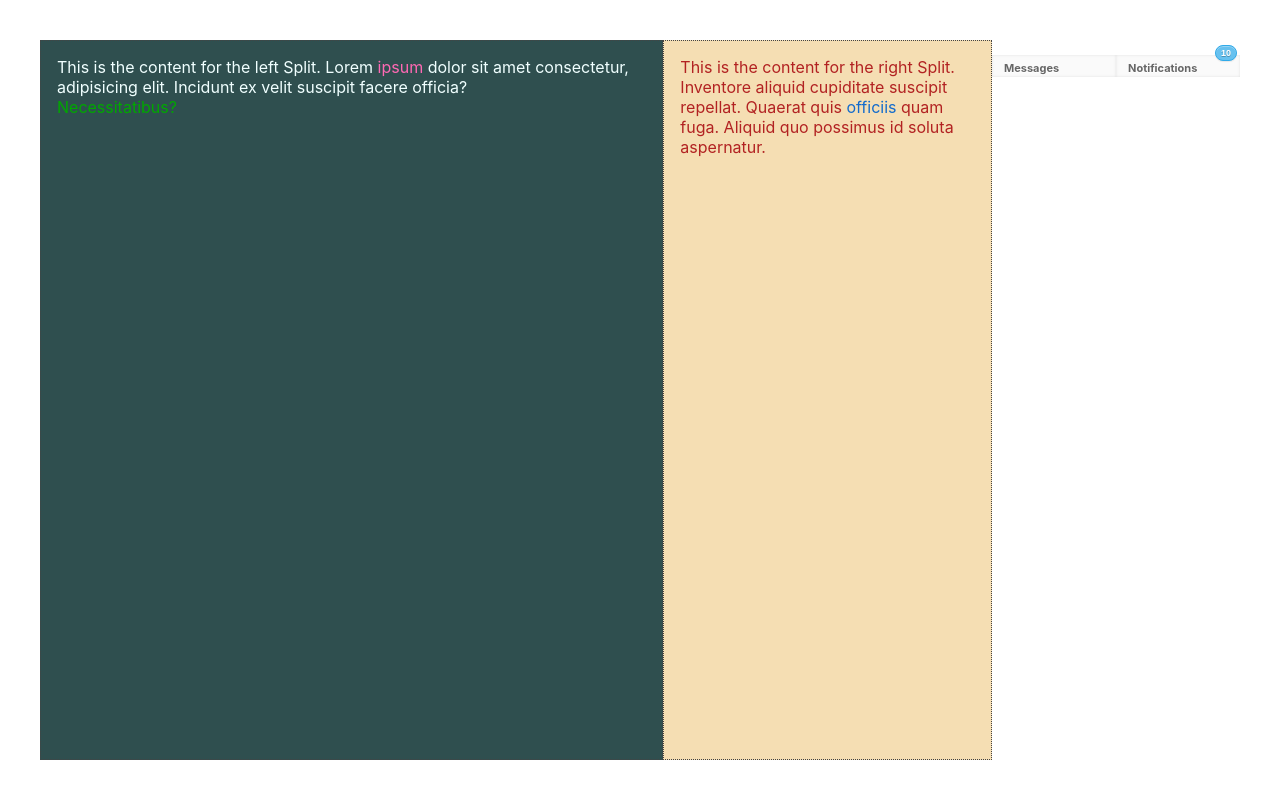
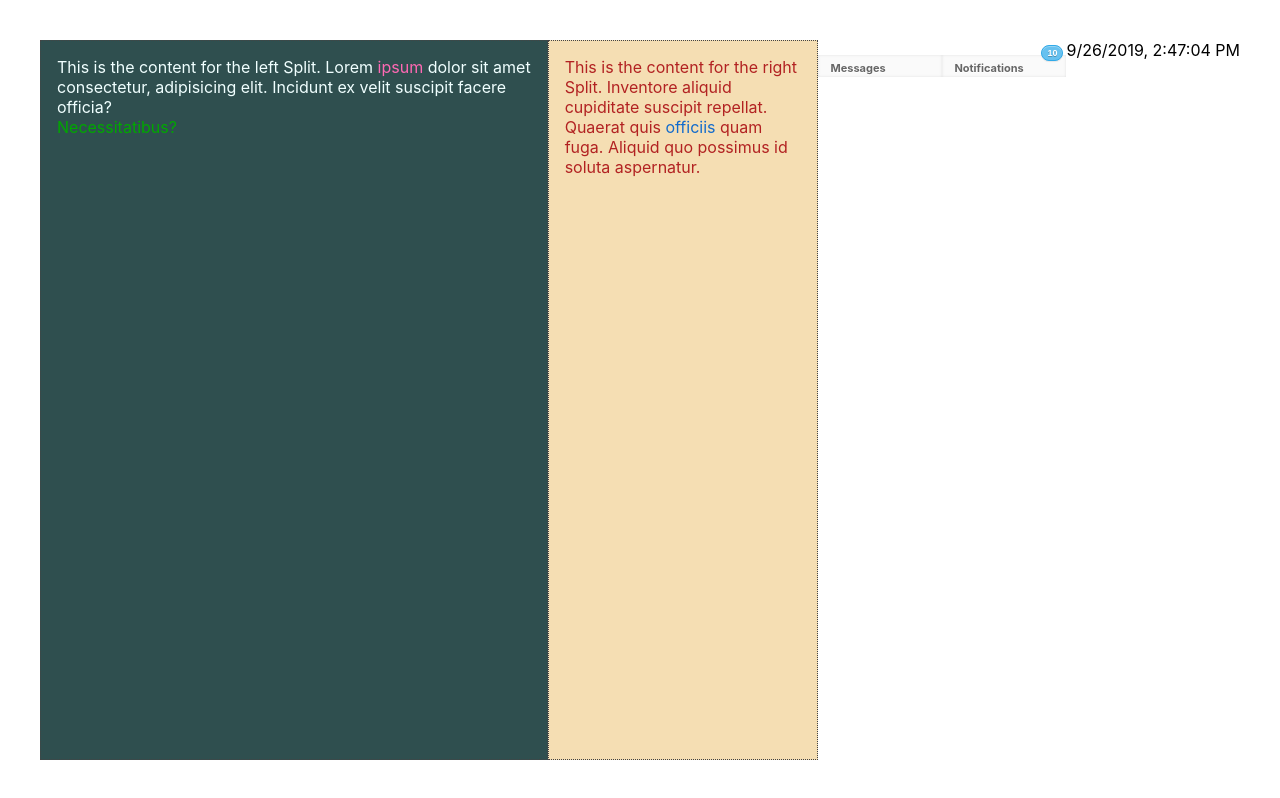
Before and after one commit to george-apazidis/react-playground, a React (Create React App) app: page / in a window 1280 px wide. Built offline with nearby package versions, Linux system fonts and the light colour scheme.

Commit message:
added TheDate component to practice manipulating state

```diff
--- a/src/App.js
+++ b/src/App.js
@@ -1,39 +1,45 @@
-import React from 'react';
-import Split from './composition/Split';
-import './App.css'
-import Tooltip from './composition/Tooltip';
-import Messages from './Messages';
-
+import React from "react";
+import Split from "./composition/Split";
+import "./App.css";
+import Tooltip from "./composition/Tooltip";
+import Messages from "./Messages";
+import TheDate from "./state/TheDate";
 
 // make 2 tooltips here and another inside the App directly
 const firstTooltip = (
-  <Tooltip color='hotpink' message='tooltip message'>
-   ipsum
+  <Tooltip color="hotpink" message="tooltip message">
+    ipsum
   </Tooltip>
-)
+);
 const secondTooltip = (
-  <Tooltip color='#126BCC' message='another tooltip message'>
+  <Tooltip color="#126BCC" message="another tooltip message">
     officiis
   </Tooltip>
-)
+);
 
 function App() {
   return (
-    <main className='App'>
-      <Split className='left' flexBasis='2'>
-        This is the content for the left Split. Lorem {firstTooltip} dolor sit amet consectetur, adipisicing elit. Incidunt ex velit suscipit facere officia?<br />
+    <main className="App">
+      <Split className="left" flexBasis="2">
+        This is the content for the left Split. Lorem {firstTooltip} dolor sit
+        amet consectetur, adipisicing elit. Incidunt ex velit suscipit facere
+        officia?
+        <br />
         {/* make another tooltip directly inside the App */}
-        <Tooltip message='one more tooltip message'>
-          Necessitatibus?
-        </Tooltip>
+        <Tooltip message="one more tooltip message">Necessitatibus?</Tooltip>
       </Split>
-      <Split className='right'>
-        This is the content for the right Split. Inventore aliquid cupiditate suscipit repellat. Quaerat quis {secondTooltip} quam fuga. Aliquid quo possimus id soluta aspernatur.
+      <Split className="right">
+        This is the content for the right Split. Inventore aliquid cupiditate
+        suscipit repellat. Quaerat quis {secondTooltip} quam fuga. Aliquid quo
+        possimus id soluta aspernatur.
       </Split>
-      <Messages name="Messages" unread={0}/>
-      <Messages name="Notifications" unread={10}/>
+      <Messages name="Messages" unread={0} />
+      <Messages name="Notifications" unread={10} />
+      <br />
+      <br />
+      <TheDate />
     </main>
-  )
+  );
 }
 
-export default App
+export default App;
--- /dev/null
+++ b/src/state/TheDate.js
@@ -0,0 +1,13 @@
+import React from "react";
+
+class TheDate extends React.Component {
+  constructor(props) {
+    super(props);
+    this.state = { datetime: new Date() };
+  }
+  render() {
+    return <div>{this.state.datetime.toLocaleString()}</div>;
+  }
+}
+
+export default TheDate;
```
Also changed, not shown: 2 other files (tests, documents, lock files or other folders).
